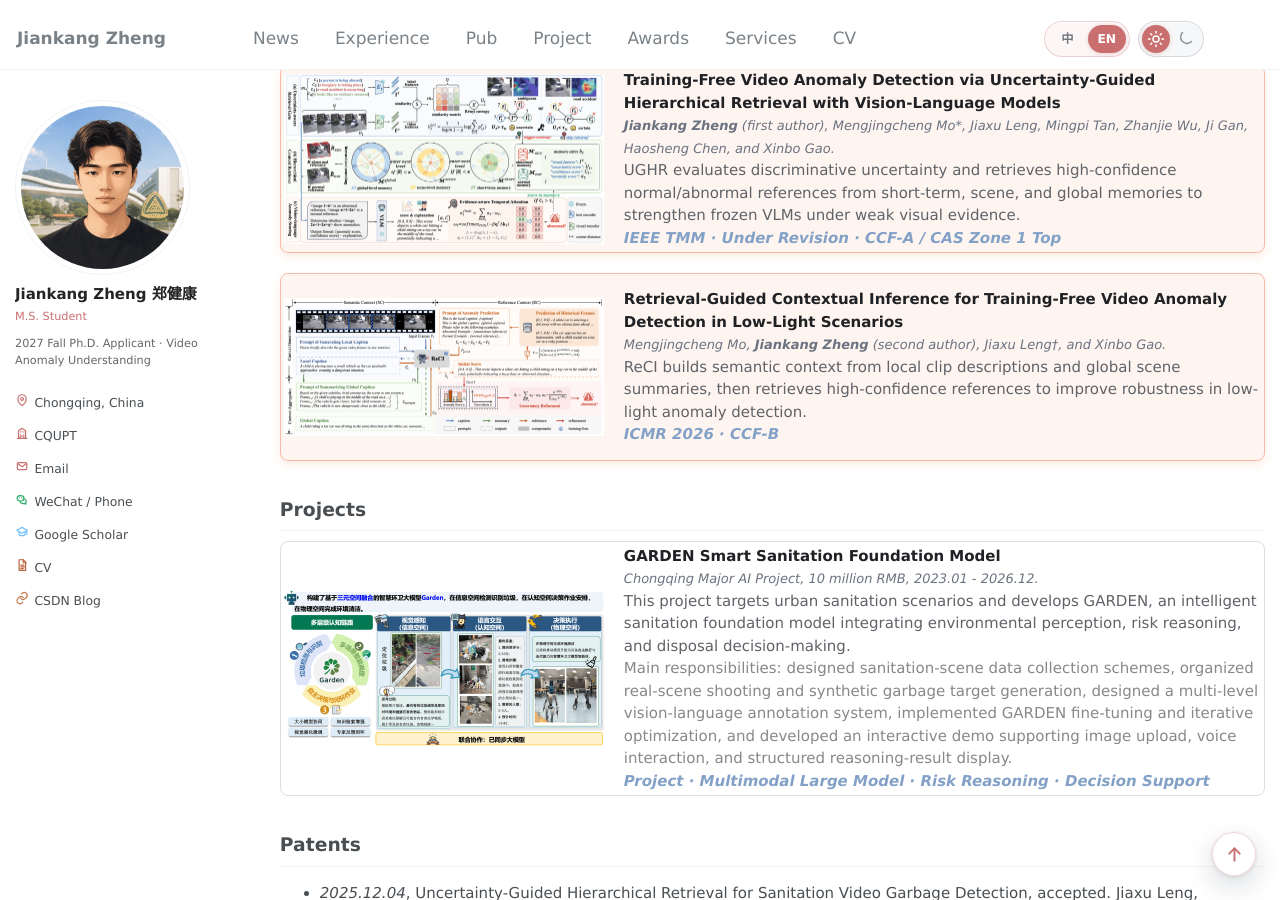
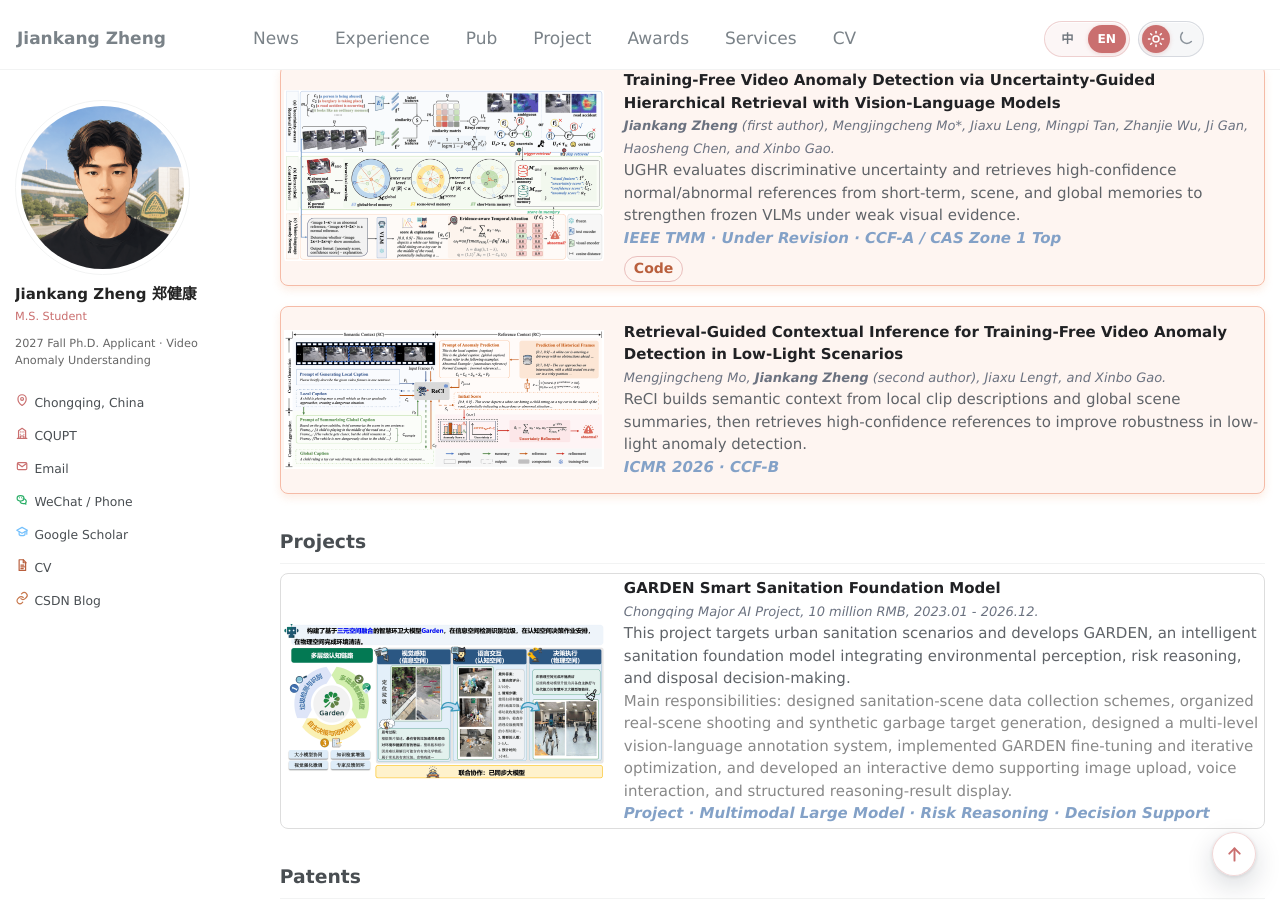
Before and after one commit to lemonzjk/lemonzjk.github.io, a Jekyll site: the page built from _pages/about.md, in a window 1280 px wide and 900 px high, scrolled down 1484 px. Built offline with Jekyll 4.4.1, drawn with Linux system fonts in a browser that asks for light colours; some web fonts are replaced.

Commit message:
Add UGHR code link

```diff
--- a/_config.yml
+++ b/_config.yml
@@ -6,7 +6,7 @@ description              : &description "Academic homepage of Jiankang Zheng, M.
 url                      : "https://lemonzjk.github.io"
 baseurl                  : ""
 repository               : "lemonzjk/lemonzjk.github.io"
-asset_version            : "20260703-home-status"
+asset_version            : "20260703-ughr-code"
 
 author:
   avatar           : "/assets/avatar-ai-selected.png"
--- a/_pages/about.md
+++ b/_pages/about.md
@@ -99,6 +99,9 @@ Feel free to reach out if you are interested in research discussion or collabora
       UGHR evaluates discriminative uncertainty and retrieves high-confidence normal/abnormal references from short-term, scene, and global memories to strengthen frozen VLMs under weak visual evidence.
       <br>
       <b><i style="color:#83a1c7;">IEEE TMM · Under Revision · CCF-A / CAS Zone 1 Top</i></b>
+      <div class="pub-links">
+        <a class="pub-link" href="https://github.com/lemonzjk/UGHR" target="_blank" rel="noopener">Code</a>
+      </div>
     </div>
   </div>
 </div>
@@ -135,6 +138,7 @@ Feel free to reach out if you are interested in research discussion or collabora
       <span class="pub-list-title">Training-Free Video Anomaly Detection via Uncertainty-Guided Hierarchical Retrieval with Vision-Language Models</span><br>
       <span class="pub-list-authors"><strong>Jiankang Zheng</strong> (first author), Mengjingcheng Mo*, Jiaxu Leng, Mingpi Tan, Zhanjie Wu, Ji Gan, Haosheng Chen, and Xinbo Gao.</span>
       <span class="pub-list-note">Under Revision; CCF-A; CAS Zone 1 Top.</span>
+      <span class="pub-list-links"><a href="https://github.com/lemonzjk/UGHR" target="_blank" rel="noopener">Code</a></span>
     </li>
     <li>
       <span class="pub-list-badge">ICMR 2026</span>
```
Also changed, not shown: _pages/about-zh.md (+4 -0 lines).
